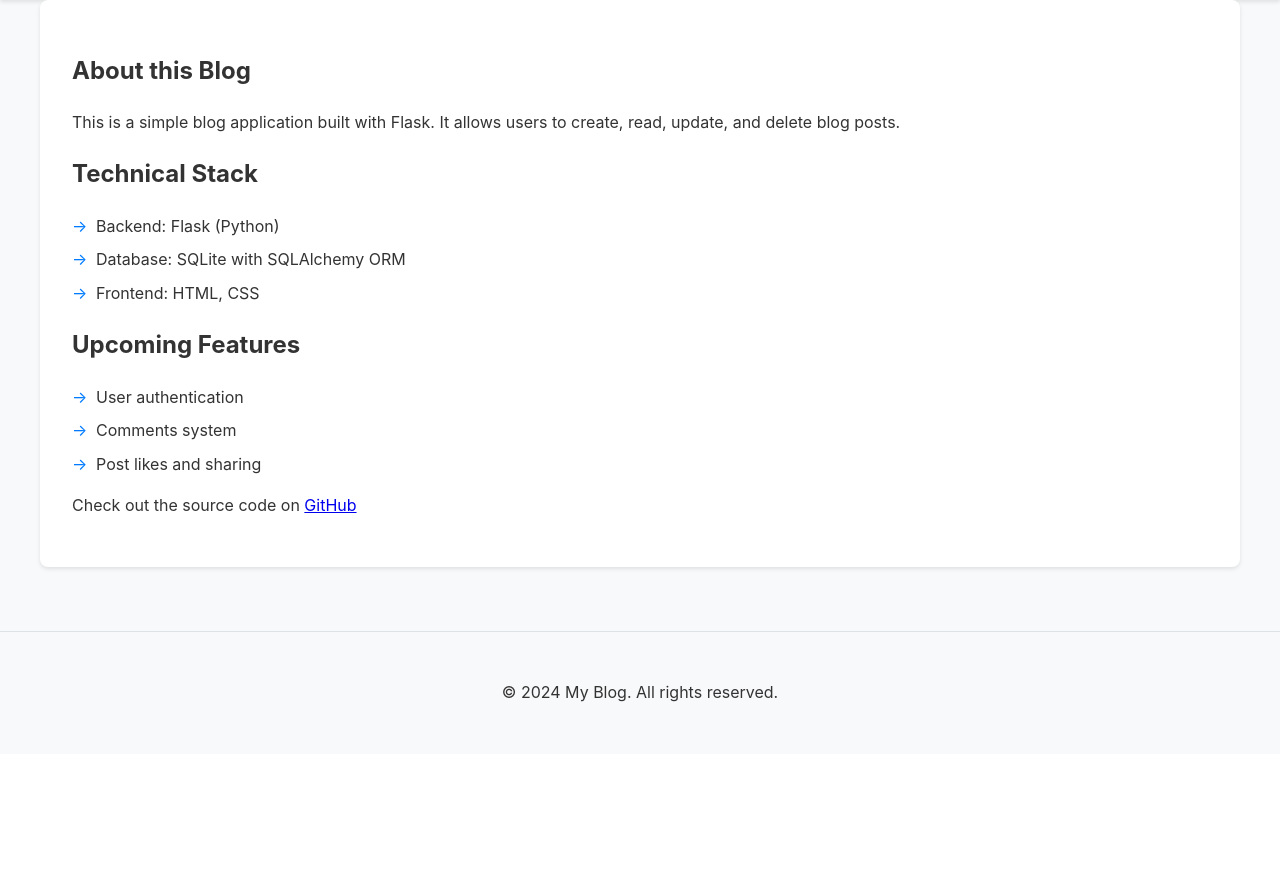
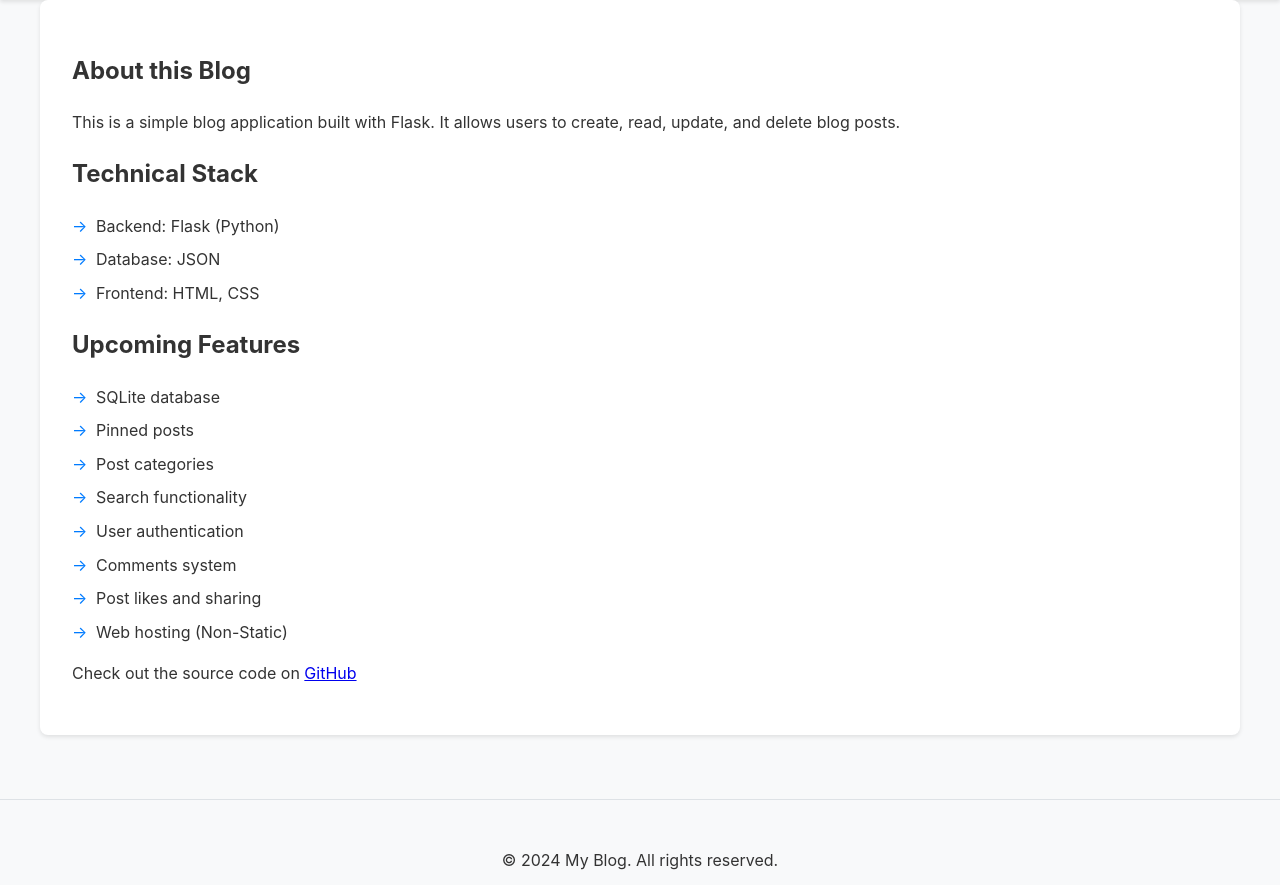
Before and after one commit to eliasz130/blog-flask, a Flask app: page /about in a window 1280 px wide. Shown: the part 58-943 px from the top of the page. Before the commit the page ends 760 px from the top, so only its background shows below. Run offline with Flask 3, Linux system fonts and the light colour scheme.

Commit message:
Update posts and about page content for clarity and accuracy

```diff
--- a/templates/about.html
+++ b/templates/about.html
@@ -12,15 +12,20 @@
         <h2>Technical Stack</h2>
         <ul class="tech-stack">
             <li>Backend: Flask (Python)</li>
-            <li>Database: SQLite with SQLAlchemy ORM</li>
+            <li>Database: JSON</li>
             <li>Frontend: HTML, CSS</li>
         </ul>
 
         <h2>Upcoming Features</h2>
         <ul class="features-list">
+            <li>SQLite database</li>
+            <li>Pinned posts</li>
+            <li>Post categories</li>
+            <li>Search functionality</li>
             <li>User authentication</li>
             <li>Comments system</li>
             <li>Post likes and sharing</li>
+            <li>Web hosting (Non-Static)</li>
         </ul>
 
         <p class="github-link">
```
Also changed, not shown: posts.json (+5 -4 lines).
